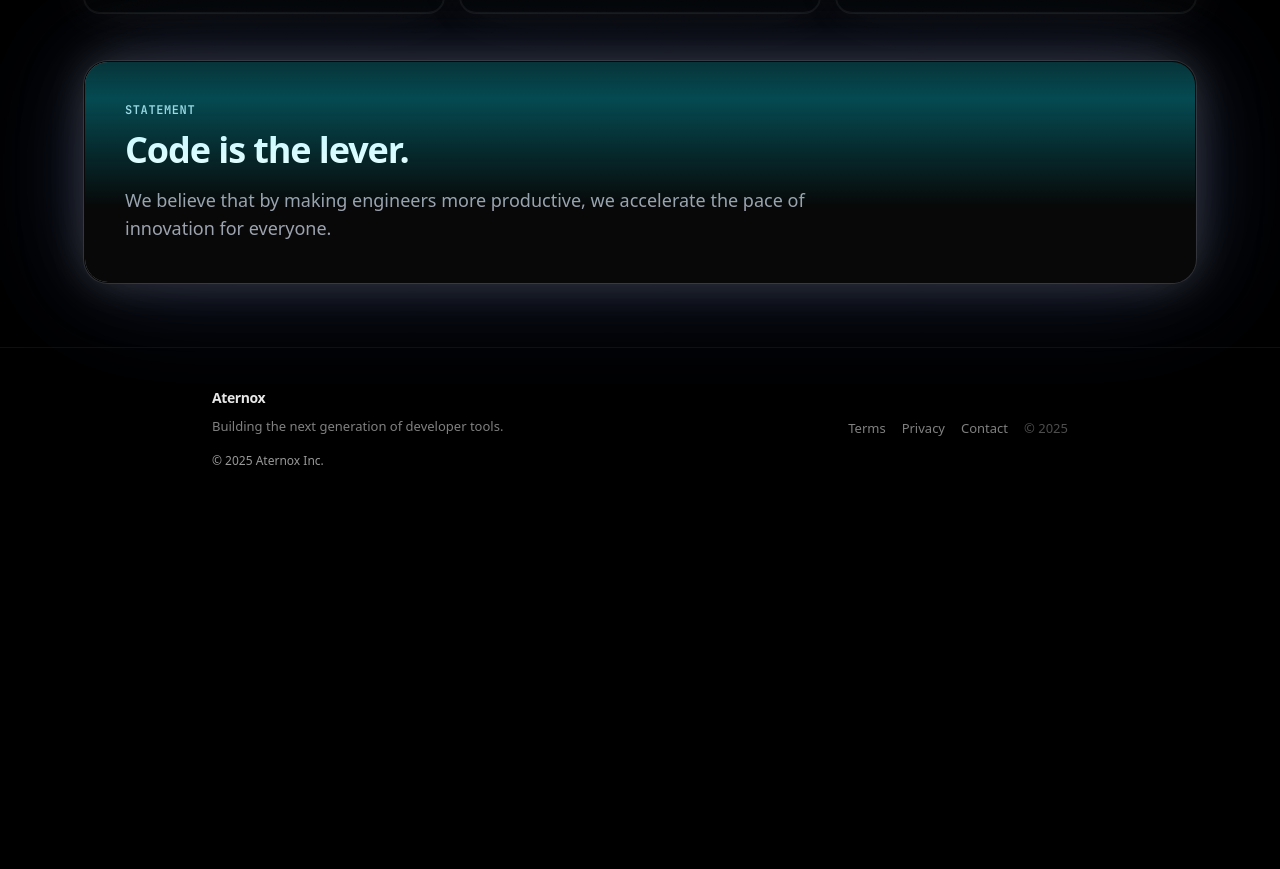
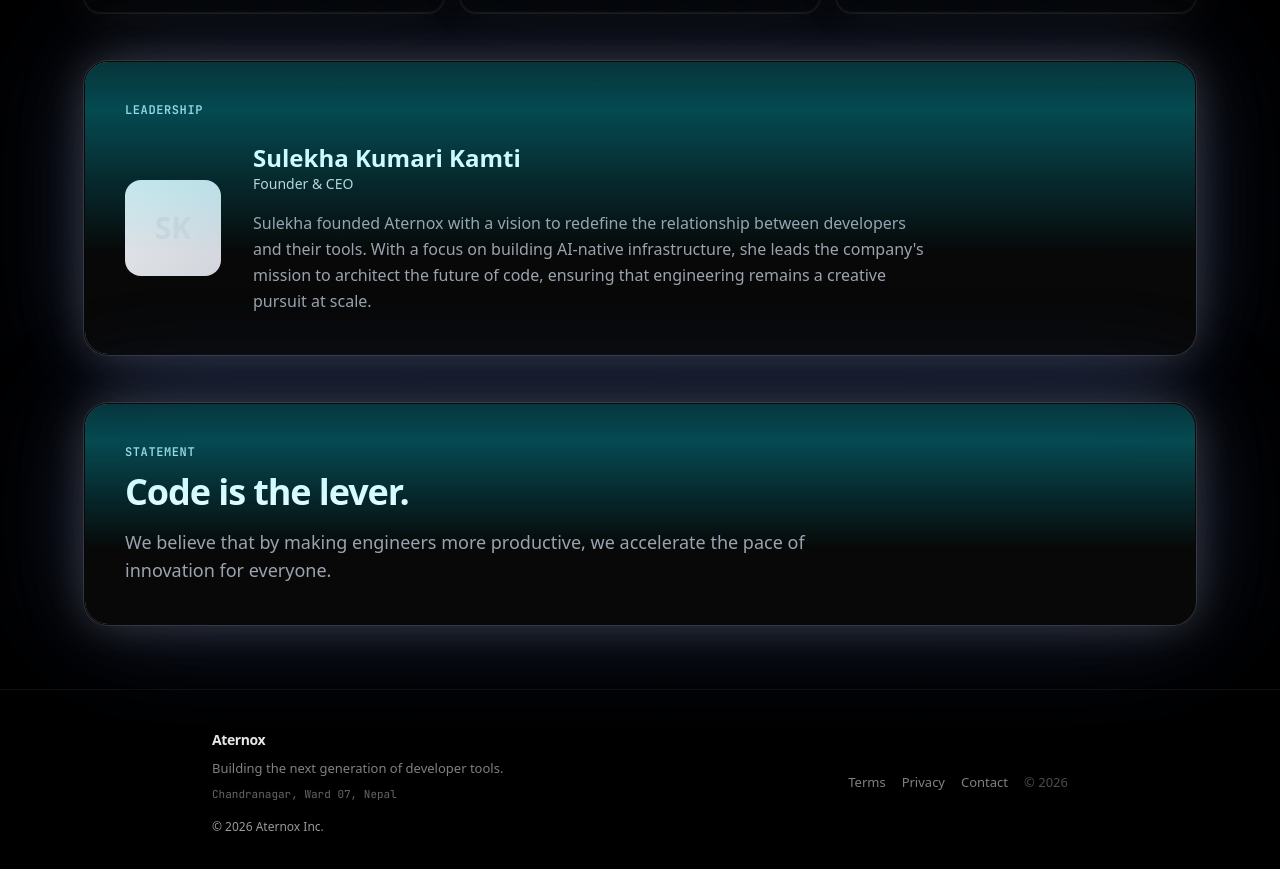
Before and after one commit to pranay68/remedics, a Next.js app: page /about in a window 1280 px wide. Shown: the part 551-1420 px from the top of the page. Before the commit the page ends 1060 px from the top, so only its background shows below. Built offline with nearby package versions, Linux system fonts and the light colour scheme.

Commit message:
Add founder details and physical address to About, Contact, and Footer

```diff
--- a/src/app/about/page.tsx
+++ b/src/app/about/page.tsx
@@ -49,6 +49,30 @@ export default function AboutPage() {
         <FadeIn delay={0.5}>
           <div className="mt-12 glass rounded-3xl border border-gradient p-10 glow-intense scan-line">
             <div className="text-xs font-mono font-semibold uppercase tracking-wider text-brand-2">
+              Leadership
+            </div>
+            <div className="mt-6 flex flex-col gap-8 md:flex-row md:items-center">
+              <div className="h-24 w-24 shrink-0 rounded-2xl bg-gradient-to-br from-brand to-brand-2 p-[1px]">
+                <div className="flex h-full w-full items-center justify-center rounded-2xl bg-surface text-3xl font-bold text-brand-2">
+                  SK
+                </div>
+              </div>
+              <div>
+                <h3 className="text-2xl font-semibold text-foreground">Sulekha Kumari Kamti</h3>
+                <p className="text-sm font-medium text-brand-2">Founder & CEO</p>
+                <p className="mt-4 max-w-2xl text-base leading-relaxed text-muted">
+                  Sulekha founded Aternox with a vision to redefine the relationship between developers and their tools.
+                  With a focus on building AI-native infrastructure, she leads the company's mission to architect the future of code,
+                  ensuring that engineering remains a creative pursuit at scale.
+                </p>
+              </div>
+            </div>
+          </div>
+        </FadeIn>
+
+        <FadeIn delay={0.7}>
+          <div className="mt-12 glass rounded-3xl border border-gradient p-10 glow-intense scan-line">
+            <div className="text-xs font-mono font-semibold uppercase tracking-wider text-brand-2">
               Statement
             </div>
             <h2 className="mt-3 text-display text-3xl font-semibold tracking-tight md:text-4xl">
--- a/src/app/contact/page.tsx
+++ b/src/app/contact/page.tsx
@@ -26,6 +26,15 @@ export default function ContactPage() {
               <div className="mt-6 text-sm text-muted">
                 Please provide your contact details in the form and we will respond shortly.
               </div>
+              <div className="mt-8 pt-6 border-t border-border/50">
+                <div className="text-xs font-mono font-semibold uppercase tracking-wider text-brand-2">
+                  Headquarters
+                </div>
+                <div className="mt-2 text-sm text-muted">
+                  Chandranagar, Ward 07<br />
+                  Nepal
+                </div>
+              </div>
             </div>
           </div>
 
--- a/src/components/site/Footer.tsx
+++ b/src/components/site/Footer.tsx
@@ -15,8 +15,11 @@ export function Footer() {
           <div className="mt-2 text-[13px] leading-relaxed text-white/50">
             Building the next generation of developer tools.
           </div>
+          <div className="mt-2 text-[11px] font-mono text-white/40">
+            Chandranagar, Ward 07, Nepal
+          </div>
           <div className="mt-4 text-xs text-white/60">
-            © 2025 Aternox Inc.
+            © 2026 Aternox Inc.
           </div>
         </div>
 
@@ -26,7 +29,7 @@ export function Footer() {
               {l.label}
             </Link>
           ))}
-          <span className="text-white/30">© {new Date().getFullYear()}</span>
+          <span className="text-white/30">© 2026</span>
         </div>
       </div>
     </footer>
```
